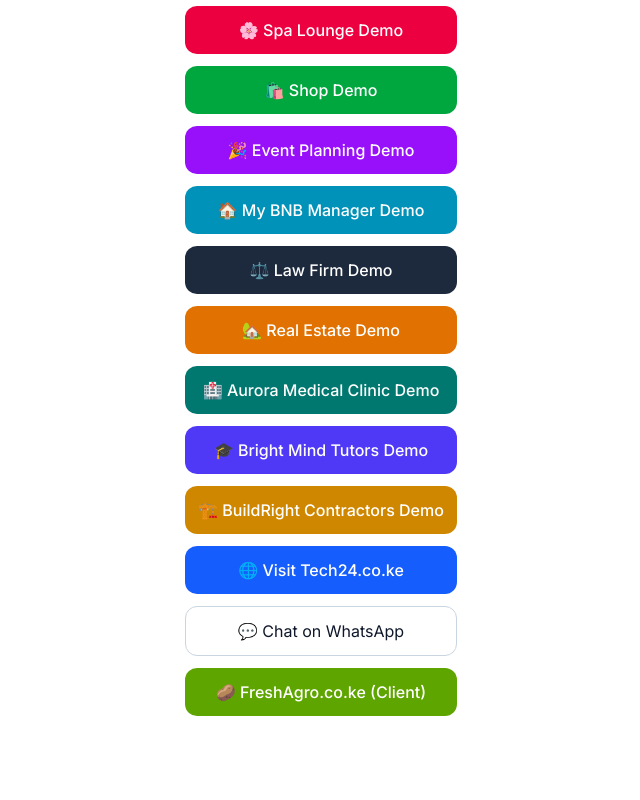
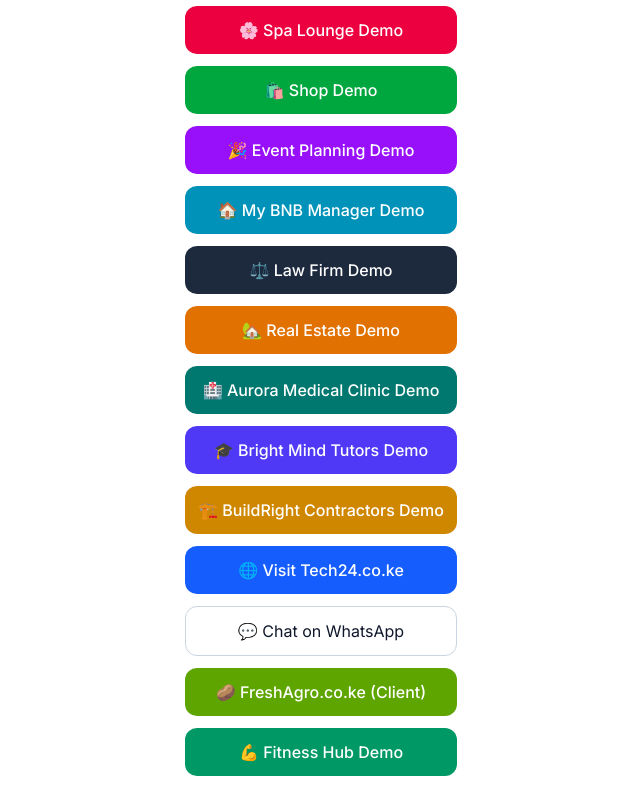
Before and after one commit to tech24-ke/tech24-web, a Next.js app: page /bio in a window 1280 px wide. Shown: the part 230-1030 px from the top of the page, without its empty margins (319-959 px from the left). Before the commit the page ends 970 px from the top, so only its background shows below. Built offline with nearby package versions, Linux system fonts and the light colour scheme.

Commit message:
links + fitness

```diff
--- a/src/app/bio/page.tsx
+++ b/src/app/bio/page.tsx
@@ -95,7 +95,7 @@
           🏗️ BuildRight Contractors Demo
         </a>
 
-        {/* Main site + WhatsApp */}
+        {/* Tech24 Main Site */}
         <a
           href="https://tech24.co.ke"
           className="block rounded-xl bg-blue-600 text-white py-3 font-medium hover:bg-blue-700"
@@ -103,6 +103,7 @@
           🌐 Visit Tech24.co.ke
         </a>
 
+        {/* WhatsApp */}
         <a
           href="https://wa.me/254748699460"
           className="block rounded-xl border border-slate-300 py-3 hover:bg-slate-50"
@@ -117,6 +118,14 @@
         >
           🥔 FreshAgro.co.ke (Client)
         </a>
+
+        {/* Fitness Demo */}
+        <a
+          href="https://fitness.tech24.co.ke"
+          className="block rounded-xl bg-emerald-600 text-white py-3 font-medium hover:bg-emerald-700"
+        >
+          💪 Fitness Hub Demo
+        </a>
       </div>
     </main>
   );
```
